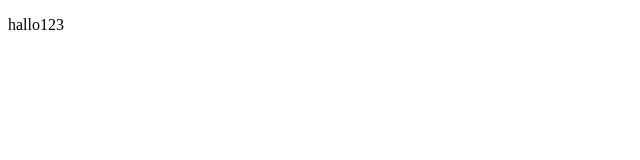
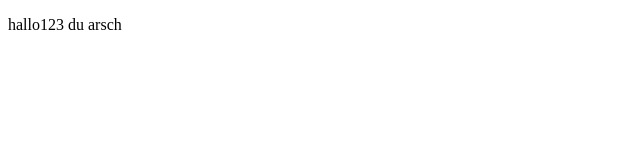
Before and after one commit to Verticz123/test, a plain HTML site: page index.html in a window 1280 px wide. Shown: the full height of the page, 0-640 px from the left. Drawn offline with Linux system fonts and the light colour scheme.

Commit message:
added friendly text
added friendly text

```diff
--- a/index.html
+++ b/index.html
@@ -7,6 +7,9 @@
     <title>Document</title>
 </head>
 <body>
-    <p>hallo123</p>
+    <p>hallo123
+
+        du arsch
+    </p>
 </body>
 </html>
```
